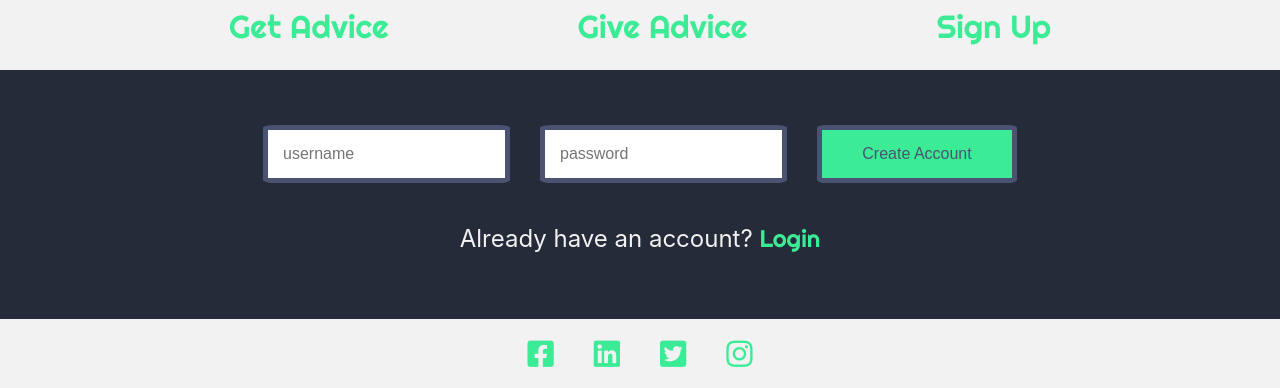
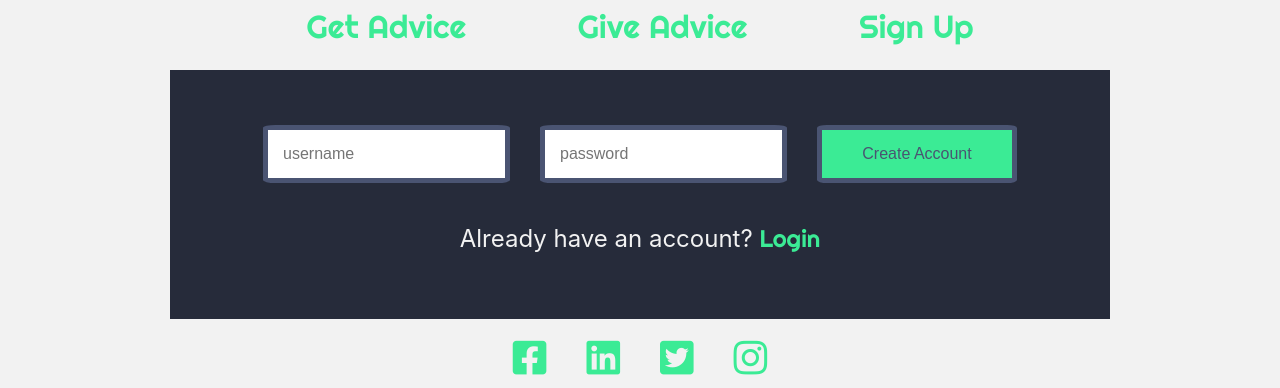
Before and after one commit to niyon-build-week/FE-react-redux, a React (Create React App) app in the folder niyon/: page /signup in a window 1280 px wide. Shown: the part 564-952 px from the top of the page. Built offline with nearby package versions, Linux system fonts and the light colour scheme.

Commit message:
reworked file structure

```diff
--- a/niyon/src/App.css
+++ b/niyon/src/App.css
@@ -7,6 +7,13 @@
   position: relative;
   text-align: center;
   background: #f2f2f2;
+}
+
+.container {
+  max-width: 1000px;
+  width: 100%;
+  margin: 0 auto;
+  padding: 0 15px;
 }
 
 i {
@@ -36,3 +43,8 @@ img {
   color: #4a5472;
   font-size: 1.5rem;
 }
+
+.foot {
+  color: #262b3a;
+  font-size: 1.2rem;
+}
--- a/niyon/src/App.js
+++ b/niyon/src/App.js
@@ -2,9 +2,9 @@ import React from 'react';
 import { BrowserRouter as Router, Route, Link } from 'react-router-dom';
 import './App.css';
 import help from './img/lifeguard.jpg';
-import SignupForm from './components/SignupForm';
-import GetLoginForm from './components/GetLoginForm';
-import GiveLoginForm from './components/GiveLoginForm';
+import SignupForm from './components/forms/SignupForm';
+import GetLoginForm from './components/forms/GetLoginForm';
+import GiveLoginForm from './components/forms/GiveLoginForm';
 
 function App() {
   return (
@@ -32,10 +32,10 @@ function App() {
           <Route path='/signup' component={SignupForm} />
         </div>
         <footer className='foot'>
-          <i className="fab fa-facebook-square fa-3x"></i>
-          <i className="fab fa-linkedin fa-3x"></i>
-          <i className="fab fa-twitter-square fa-3x"></i>
-          <i className="fab fa-instagram fa-3x"></i>
+          <a href="https://www.facebook.com/"><i className="fab fa-facebook-square fa-2x"></i></a>
+          <a href="http://www.linkedin.com"><i className="fab fa-linkedin fa-2x"></i></a>
+          <a href="http://www.twitter.com"><i className="fab fa-twitter-square fa-2x"></i></a>
+          <a href="http://www.instagram.com"><i className="fab fa-instagram fa-2x"></i></a>
           <p className='copy'>2019&copy; - Lambda Niyon - All Rights Reserved</p>
         </footer>
       </div>
--- a/niyon/src/token.js
+++ b/niyon/src/auth/token.js
@@ -1,4 +1,4 @@
-import { LOGIN_WIN } from './store/actions/index';
+import { LOGIN_WIN } from '../store/actions';
 
 export const setToken = store => next => action => {
       if (action.type === LOGIN_WIN) {
--- a/niyon/src/components/GiveLoginForm.js
+++ b/niyon/src/components/forms/GetLoginForm.js
@@ -3,12 +3,12 @@ import { connect } from "react-redux";
 import { Link } from 'react-router-dom';
 import Loader from "react-loader-spinner";
 
-import { login } from "../store/actions";
+import { login } from "../../store/actions";
 import './form.css';
 
-class ExpertLogin extends React.Component {
+class Login extends React.Component {
   state = {
-    expertCredentials: {
+    credentials: {
       username: "",
       password: ""
     }
@@ -16,8 +16,8 @@ class ExpertLogin extends React.Component {
 
   handleChange = e => {
     this.setState({
-      expertCredentials: {
-        ...this.state.expertCredentials,
+      credentials: {
+        ...this.state.credentials,
         [e.target.name]: e.target.value
       }
     });
@@ -25,10 +25,11 @@ class ExpertLogin extends React.Component {
 
   login = e => {
     e.preventDefault();
-    this.props.login(this.state.expertCredentials)
+    this.props
+      .login(this.state.credentials)
       .then(() => {
-          this.props.history.push("/protected");
-        })
+        this.props.history.push("/protected");
+      })
   };
 
   render() {
@@ -39,25 +40,25 @@ class ExpertLogin extends React.Component {
             type="text"
             name="username"
             placeholder="username"
-            value={this.state.expertCredentials.username}
+            value={this.state.credentials.username}
             onChange={this.handleChange}
           />
           <input
             type="password"
             name="password"
             placeholder="password"
-            value={this.state.expertCredentials.password}
+            value={this.state.credentials.password}
             onChange={this.handleChange}
           />
           <button>
             {this.props.isLoggingIn ? (
               <Loader type="ThreeDots" color="#1f2a38" height="12" width="26" />
             ) : (
-              "Expert Log in"
+              "Log in"
             )}
           </button>
           <p>
-            Want to help? <Link to="/signup">Create an Account</Link>
+            Need help? <Link to="/signup">Create an Account</Link>
           </p>
         </form>
       </div>
@@ -72,4 +73,4 @@ const mapStateToProps = state => ({
 export default connect(
   mapStateToProps,
   { login }
-)(ExpertLogin);
+)(Login);
--- a/niyon/src/components/GetLoginForm.js
+++ b/niyon/src/components/forms/GiveLoginForm.js
@@ -3,12 +3,12 @@ import { connect } from "react-redux";
 import { Link } from 'react-router-dom';
 import Loader from "react-loader-spinner";
 
-import { login } from "../store/actions";
+import { login } from "../../store/actions";
 import './form.css';
 
-class Login extends React.Component {
+class ExpertLogin extends React.Component {
   state = {
-    credentials: {
+    expertCredentials: {
       username: "",
       password: ""
     }
@@ -16,8 +16,8 @@ class Login extends React.Component {
 
   handleChange = e => {
     this.setState({
-      credentials: {
-        ...this.state.credentials,
+      expertCredentials: {
+        ...this.state.expertCredentials,
         [e.target.name]: e.target.value
       }
     });
@@ -25,11 +25,10 @@ class Login extends React.Component {
 
   login = e => {
     e.preventDefault();
-    this.props
-      .login(this.state.credentials)
+    this.props.login(this.state.expertCredentials)
       .then(() => {
-        this.props.history.push("/protected");
-      })
+          this.props.history.push("/protected");
+        })
   };
 
   render() {
@@ -40,25 +39,25 @@ class Login extends React.Component {
             type="text"
             name="username"
             placeholder="username"
-            value={this.state.credentials.username}
+            value={this.state.expertCredentials.username}
             onChange={this.handleChange}
           />
           <input
             type="password"
             name="password"
             placeholder="password"
-            value={this.state.credentials.password}
+            value={this.state.expertCredentials.password}
             onChange={this.handleChange}
           />
           <button>
             {this.props.isLoggingIn ? (
               <Loader type="ThreeDots" color="#1f2a38" height="12" width="26" />
             ) : (
-              "Log in"
+              "Expert Log in"
             )}
           </button>
           <p>
-            Need help? <Link to="/signup">Create an Account</Link>
+            Want to help? <Link to="/signup">Create an Account</Link>
           </p>
         </form>
       </div>
@@ -73,4 +72,4 @@ const mapStateToProps = state => ({
 export default connect(
   mapStateToProps,
   { login }
-)(Login);
+)(ExpertLogin);
--- a/niyon/src/index.js
+++ b/niyon/src/index.js
@@ -5,7 +5,7 @@ import App from './App';
 import thunk from 'redux-thunk';
 import logger from 'redux-logger';
 import { createStore, applyMiddleware } from 'redux';
-import { setToken } from './token';
+import { setToken } from './auth/token';
 import { Provider } from 'react-redux';
 import reducer from './store/reducers';
 
```
Also changed, not shown: niyon/src/components/forms/SignupForm.js (renamed from niyon/src/components/SignUpForm.js), niyon/src/components/forms/form.css (renamed from niyon/src/components/form.css), niyon/src/components/gatedContent/PrivateRoute.js (renamed from niyon/src/PrivateRoute.js).
